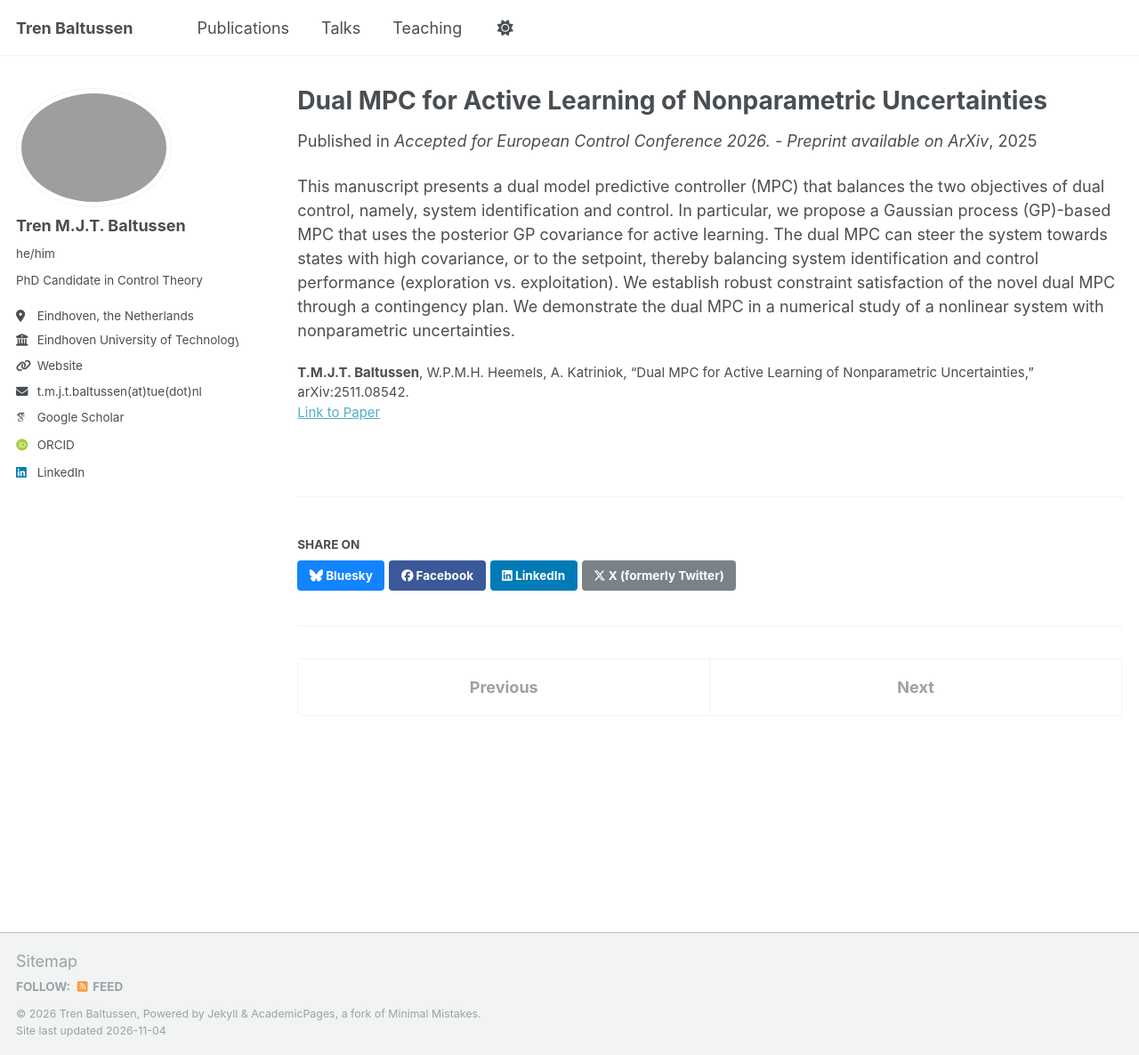
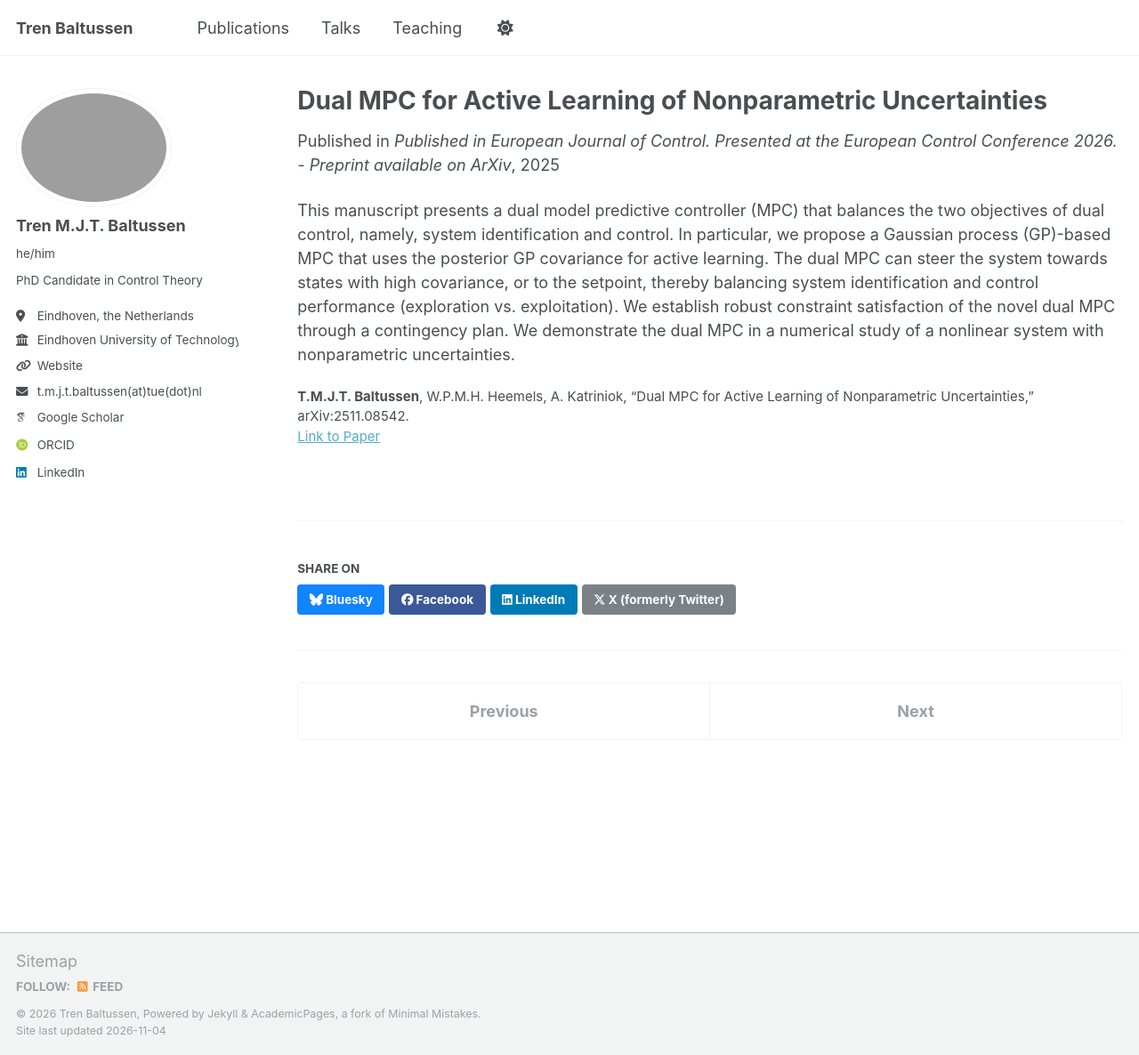
Before and after one commit to TrenBaltussen/TrenBaltussen.github.io, a Jekyll site: the page built from _publications/2025-11-17-Dual-MPC-1.md, in a window 1280 px wide and 1186 px high. Shown: the whole window at 89% size. Built offline with Jekyll 4.4.1, drawn with Linux system fonts in a browser that asks for light colours; some web fonts are replaced.

Commit message:
Revise publication details for Dual MPC manuscript
Updated the category from 'conferences' to 'manuscripts' and modified the venue details to reflect publication in the European Journal of Control.

```diff
--- a/_publications/2025-11-17-Dual-MPC-1.md
+++ b/_publications/2025-11-17-Dual-MPC-1.md
@@ -1,11 +1,11 @@
 ---
 title: "Dual MPC for Active Learning of Nonparametric Uncertainties"
 collection: publications
-category: conferences
+category: manuscripts
 permalink: /publications/2025-11-17-Dual-MPC-1
 excerpt: ''
 date: 2025-11-17
-venue: 'Accepted for European Control Conference 2026. - Preprint available on ArXiv'
+venue: 'Published in European Journal of Control. Presented at the European Control Conference 2026. - Preprint available on ArXiv'
 paperurl: 'https://arxiv.org/abs/2511.08542'
 citation: '<b>T.M.J.T. Baltussen</b>, W.P.M.H. Heemels, A. Katriniok,
 “Dual MPC for Active Learning of Nonparametric Uncertainties,” arXiv:2511.08542.'
```
